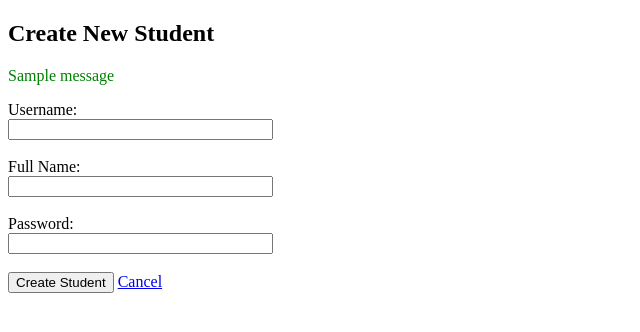
After one commit to umarshahg/SecureApp-Sprint-StudentPortal, a Flask app: page /admin/create_student in a window 1280 px wide. The commit adds this page. Shown: the top 332 px of the page, without its empty margins (0-640 px from the left). Run offline with Flask 3, Linux system fonts and the light colour scheme; the visitor is signed in with stand-in values (Sample User, id 1); one stand-in notice (Sample message) is shown.

Commit message:
Add student management: create, delete, set/reset password

```diff
--- a/app.py
+++ b/app.py
@@ -1,6 +1,6 @@
-from flask import Flask, render_template, request, redirect, session
+from flask import Flask, render_template, request, redirect, session, flash
 from flask_wtf import CSRFProtect, FlaskForm
-from wtforms import StringField, SubmitField
+from wtforms import StringField, SubmitField, PasswordField
 from wtforms.validators import DataRequired
 import sqlite3
 import os
@@ -13,130 +13,101 @@ csrf = CSRFProtect(app)
 
 DB_PATH = "portal.db"
 
-# ── DATABASE INIT ─────────────────────────────────────────────────────────────
+# ── DATABASE ──────────────────────────────────────────────────────────────────
 def get_db():
-    """Open a database connection."""
     conn = sqlite3.connect(DB_PATH)
-    conn.row_factory = sqlite3.Row   # allows dict-style access
+    conn.row_factory = sqlite3.Row
     return conn
 
 def init_db():
-    """Create tables and seed data — only runs if DB doesn't exist yet."""
     if os.path.exists(DB_PATH):
-        return  # already initialised — never overwrite existing data
+        return
 
     conn = get_db()
     c = conn.cursor()
 
-    # ── USERS TABLE
-    c.execute('''
-        CREATE TABLE IF NOT EXISTS users (
-            username TEXT PRIMARY KEY,
-            password TEXT NOT NULL,
-            role     TEXT NOT NULL
-        )
-    ''')
+    c.execute('''CREATE TABLE IF NOT EXISTS users (
+        username TEXT PRIMARY KEY,
+        password TEXT NOT NULL,
+        role     TEXT NOT NULL
+    )''')
 
-    # ── STUDENTS TABLE (result records)
-    c.execute('''
-        CREATE TABLE IF NOT EXISTS students (
-            id   INTEGER PRIMARY KEY,
-            name TEXT NOT NULL
-        )
-    ''')
+    c.execute('''CREATE TABLE IF NOT EXISTS students (
+        id   INTEGER PRIMARY KEY AUTOINCREMENT,
+        name TEXT NOT NULL
+    )''')
 
-    # ── MARKS TABLE
-    c.execute('''
-        CREATE TABLE IF NOT EXISTS marks (
-            id         INTEGER PRIMARY KEY AUTOINCREMENT,
-            student_id INTEGER NOT NULL,
-            course     TEXT NOT NULL,
-            mark       INTEGER NOT NULL,
-            FOREIGN KEY (student_id) REFERENCES students(id)
-        )
-    ''')
+    c.execute('''CREATE TABLE IF NOT EXISTS marks (
+        id         INTEGER PRIMARY KEY AUTOINCREMENT,
+        student_id INTEGER NOT NULL,
+        course     TEXT NOT NULL,
+        mark       INTEGER NOT NULL DEFAULT 0,
+        FOREIGN KEY (student_id) REFERENCES students(id)
+    )''')
 
-    # ── USER → RESULT MAPPING TABLE
-    c.execute('''
-        CREATE TABLE IF NOT EXISTS user_result_map (
-            username   TEXT PRIMARY KEY,
-            student_id INTEGER,
-            FOREIGN KEY (username) REFERENCES users(username)
-        )
-    ''')
+    c.execute('''CREATE TABLE IF NOT EXISTS user_result_map (
+        username   TEXT PRIMARY KEY,
+        student_id INTEGER,
+        FOREIGN KEY (username) REFERENCES users(username)
+    )''')
 
-    # ── SEED USERS
     seed_users = [
-        ("student1",  "pass1",  "student"),
-        ("student2",  "pass2",  "student"),
-        ("student3",  "pass3",  "student"),
-        ("student4",  "pass4",  "student"),
-        ("student5",  "pass5",  "student"),
-        ("student6",  "pass6",  "student"),
-        ("student7",  "pass7",  "student"),
-        ("student8",  "pass8",  "student"),
-        ("student9",  "pass9",  "student"),
-        ("student10", "pass10", "student"),
-        ("student11", "pass11", "student"),
-        ("student12", "pass12", "student"),
-        ("student13", "pass13", "student"),
-        ("student14", "pass14", "student"),
-        ("student15", "pass15", "student"),
-        ("student16", "pass16", "student"),
-        ("student17", "pass17", "student"),
-        ("student18", "pass18", "student"),
-        ("student19", "pass19", "student"),
-        ("student20", "pass20", "student"),
+        ("student1",  "pass1",  "student"), ("student2",  "pass2",  "student"),
+        ("student3",  "pass3",  "student"), ("student4",  "pass4",  "student"),
+        ("student5",  "pass5",  "student"), ("student6",  "pass6",  "student"),
+        ("student7",  "pass7",  "student"), ("student8",  "pass8",  "student"),
+        ("student9",  "pass9",  "student"), ("student10", "pass10", "student"),
+        ("student11", "pass11", "student"), ("student12", "pass12", "student"),
+        ("student13", "pass13", "student"), ("student14", "pass14", "student"),
+        ("student15", "pass15", "student"), ("student16", "pass16", "student"),
+        ("student17", "pass17", "student"), ("student18", "pass18", "student"),
+        ("student19", "pass19", "student"), ("student20", "pass20", "student"),
         ("admin",     "admin",  "admin"),
     ]
     c.executemany("INSERT INTO users VALUES (?,?,?)", seed_users)
 
-    # ── SEED STUDENTS & MARKS
     seed_students = [
-        (1,  "Ali"),    (2,  "Umar"),   (3,  "Sara"),   (4,  "Zara"),
-        (5,  "Ahmed"),  (6,  "Fatima"), (7,  "Hassan"), (8,  "Ayesha"),
-        (9,  "Bilal"),  (10, "Hina"),   (11, "Kamran"), (12, "Nadia"),
-        (13, "Omar"),   (14, "Sana"),   (15, "Tariq"),  (16, "Amna"),
-        (17, "Rizwan"), (18, "Madiha"), (19, "Faisal"), (20, "Rabia"),
+        (1,"Ali"),(2,"Umar"),(3,"Sara"),(4,"Zara"),(5,"Ahmed"),
+        (6,"Fatima"),(7,"Hassan"),(8,"Ayesha"),(9,"Bilal"),(10,"Hina"),
+        (11,"Kamran"),(12,"Nadia"),(13,"Omar"),(14,"Sana"),(15,"Tariq"),
+        (16,"Amna"),(17,"Rizwan"),(18,"Madiha"),(19,"Faisal"),(20,"Rabia"),
     ]
     c.executemany("INSERT INTO students VALUES (?,?)", seed_students)
 
     seed_marks = [
-        (1,  "Math", 85),  (1,  "Physics", 78),  (1,  "Chemistry", 90),  (1,  "English", 88),  (1,  "CS", 92),
-        (2,  "Math", 90),  (2,  "Physics", 82),  (2,  "Chemistry", 75),  (2,  "English", 95),  (2,  "CS", 88),
-        (3,  "Math", 72),  (3,  "Physics", 68),  (3,  "Chemistry", 80),  (3,  "English", 74),  (3,  "CS", 85),
-        (4,  "Math", 88),  (4,  "Physics", 91),  (4,  "Chemistry", 84),  (4,  "English", 79),  (4,  "CS", 93),
-        (5,  "Math", 60),  (5,  "Physics", 55),  (5,  "Chemistry", 70),  (5,  "English", 65),  (5,  "CS", 58),
-        (6,  "Math", 95),  (6,  "Physics", 89),  (6,  "Chemistry", 92),  (6,  "English", 97),  (6,  "CS", 94),
-        (7,  "Math", 77),  (7,  "Physics", 80),  (7,  "Chemistry", 73),  (7,  "English", 81),  (7,  "CS", 76),
-        (8,  "Math", 83),  (8,  "Physics", 76),  (8,  "Chemistry", 88),  (8,  "English", 90),  (8,  "CS", 82),
-        (9,  "Math", 69),  (9,  "Physics", 72),  (9,  "Chemistry", 65),  (9,  "English", 70),  (9,  "CS", 74),
-        (10, "Math", 91),  (10, "Physics", 94),  (10, "Chemistry", 89),  (10, "English", 86),  (10, "CS", 90),
-        (11, "Math", 74),  (11, "Physics", 70),  (11, "Chemistry", 77),  (11, "English", 68),  (11, "CS", 72),
-        (12, "Math", 86),  (12, "Physics", 83),  (12, "Chemistry", 81),  (12, "English", 92),  (12, "CS", 87),
-        (13, "Math", 58),  (13, "Physics", 62),  (13, "Chemistry", 55),  (13, "English", 60),  (13, "CS", 63),
-        (14, "Math", 93),  (14, "Physics", 88),  (14, "Chemistry", 95),  (14, "English", 91),  (14, "CS", 96),
-        (15, "Math", 67),  (15, "Physics", 71),  (15, "Chemistry", 64),  (15, "English", 73),  (15, "CS", 69),
-        (16, "Math", 80),  (16, "Physics", 85),  (16, "Chemistry", 78),  (16, "English", 83),  (16, "CS", 81),
-        (17, "Math", 75),  (17, "Physics", 69),  (17, "Chemistry", 82),  (17, "English", 76),  (17, "CS", 78),
-        (18, "Math", 89),  (18, "Physics", 92),  (18, "Chemistry", 86),  (18, "English", 94),  (18, "CS", 91),
-        (19, "Math", 63),  (19, "Physics", 67),  (19, "Chemistry", 61),  (19, "English", 66),  (19, "CS", 70),
-        (20, "Math", 97),  (20, "Physics", 95),  (20, "Chemistry", 98),  (20, "English", 96),  (20, "CS", 99),
+        (1,"Math",85),(1,"Physics",78),(1,"Chemistry",90),(1,"English",88),(1,"CS",92),
+        (2,"Math",90),(2,"Physics",82),(2,"Chemistry",75),(2,"English",95),(2,"CS",88),
+        (3,"Math",72),(3,"Physics",68),(3,"Chemistry",80),(3,"English",74),(3,"CS",85),
+        (4,"Math",88),(4,"Physics",91),(4,"Chemistry",84),(4,"English",79),(4,"CS",93),
+        (5,"Math",60),(5,"Physics",55),(5,"Chemistry",70),(5,"English",65),(5,"CS",58),
+        (6,"Math",95),(6,"Physics",89),(6,"Chemistry",92),(6,"English",97),(6,"CS",94),
+        (7,"Math",77),(7,"Physics",80),(7,"Chemistry",73),(7,"English",81),(7,"CS",76),
+        (8,"Math",83),(8,"Physics",76),(8,"Chemistry",88),(8,"English",90),(8,"CS",82),
+        (9,"Math",69),(9,"Physics",72),(9,"Chemistry",65),(9,"English",70),(9,"CS",74),
+        (10,"Math",91),(10,"Physics",94),(10,"Chemistry",89),(10,"English",86),(10,"CS",90),
+        (11,"Math",74),(11,"Physics",70),(11,"Chemistry",77),(11,"English",68),(11,"CS",72),
+        (12,"Math",86),(12,"Physics",83),(12,"Chemistry",81),(12,"English",92),(12,"CS",87),
+        (13,"Math",58),(13,"Physics",62),(13,"Chemistry",55),(13,"English",60),(13,"CS",63),
+        (14,"Math",93),(14,"Physics",88),(14,"Chemistry",95),(14,"English",91),(14,"CS",96),
+        (15,"Math",67),(15,"Physics",71),(15,"Chemistry",64),(15,"English",73),(15,"CS",69),
+        (16,"Math",80),(16,"Physics",85),(16,"Chemistry",78),(16,"English",83),(16,"CS",81),
+        (17,"Math",75),(17,"Physics",69),(17,"Chemistry",82),(17,"English",76),(17,"CS",78),
+        (18,"Math",89),(18,"Physics",92),(18,"Chemistry",86),(18,"English",94),(18,"CS",91),
+        (19,"Math",63),(19,"Physics",67),(19,"Chemistry",61),(19,"English",66),(19,"CS",70),
+        (20,"Math",97),(20,"Physics",95),(20,"Chemistry",98),(20,"English",96),(20,"CS",99),
     ]
-    c.executemany(
-        "INSERT INTO marks (student_id, course, mark) VALUES (?,?,?)", seed_marks
-    )
+    c.executemany("INSERT INTO marks (student_id,course,mark) VALUES (?,?,?)", seed_marks)
 
-    # ── SEED USER → RESULT MAP
     seed_map = [(f"student{i}", i) for i in range(1, 21)] + [("admin", None)]
     c.executemany("INSERT INTO user_result_map VALUES (?,?)", seed_map)
 
     conn.commit()
     conn.close()
-    print("[DB] Database initialised and seeded.")
+    print("[DB] Secure database initialised and seeded.")
 
+# ── HELPERS ───────────────────────────────────────────────────────────────────
+COURSES = ["Math", "Physics", "Chemistry", "English", "CS"]
 
-# ── HELPER: fetch all results (for dashboard) ─────────────────────────────────
 def get_all_results():
     conn = get_db()
     c = conn.cursor()
@@ -144,63 +115,75 @@ def get_all_results():
     all_results = {}
     for s in students:
         sid = str(s["id"])
-        courses_rows = c.execute(
-            "SELECT course, mark FROM marks WHERE student_id = ?", (s["id"],)
-        ).fetchall()
-        courses = {row["course"]: row["mark"] for row in courses_rows}
-        all_results[sid] = {"name": s["name"], "courses": courses}
+        rows = c.execute("SELECT course, mark FROM marks WHERE student_id=?", (s["id"],)).fetchall()
+        all_results[sid] = {"name": s["name"], "courses": {r["course"]: r["mark"] for r in rows}}
     conn.close()
     return all_results
 
-
-# ── HELPER: fetch one student's result ───────────────────────────────────────
 def get_result(student_id):
     conn = get_db()
     c = conn.cursor()
-    student = c.execute(
-        "SELECT id, name FROM students WHERE id = ?", (student_id,)
-    ).fetchone()
+    student = c.execute("SELECT id, name FROM students WHERE id=?", (student_id,)).fetchone()
     if not student:
         conn.close()
         return None
-    courses_rows = c.execute(
-        "SELECT course, mark FROM marks WHERE student_id = ?", (student_id,)
-    ).fetchall()
-    courses = {row["course"]: row["mark"] for row in courses_rows}
+    rows = c.execute("SELECT course, mark FROM marks WHERE student_id=?", (student_id,)).fetchall()
     conn.close()
-    return {"name": student["name"], "courses": courses}
+    return {"name": student["name"], "courses": {r["course"]: r["mark"] for r in rows}}
 
-
-# ── HELPER: update a mark in DB ───────────────────────────────────────────────
 def update_mark(student_id, course, mark):
     conn = get_db()
-    c = conn.cursor()
-    c.execute(
-        "UPDATE marks SET mark = ? WHERE student_id = ? AND course = ?",
-        (mark, student_id, course)
-    )
+    conn.execute("UPDATE marks SET mark=? WHERE student_id=? AND course=?", (mark, student_id, course))
     conn.commit()
     conn.close()
 
-
-# ── HELPER: get student_id for a username ────────────────────────────────────
 def get_student_id(username):
     conn = get_db()
-    c = conn.cursor()
-    row = c.execute(
-        "SELECT student_id FROM user_result_map WHERE username = ?", (username,)
-    ).fetchone()
+    row = conn.execute("SELECT student_id FROM user_result_map WHERE username=?", (username,)).fetchone()
     conn.close()
     return str(row["student_id"]) if row and row["student_id"] else None
 
+def get_user_result_map():
+    conn = get_db()
+    rows = conn.execute("SELECT username, student_id FROM user_result_map").fetchall()
+    conn.close()
+    return {r["username"]: str(r["student_id"]) if r["student_id"] else "all" for r in rows}
 
-# ── FORM ──────────────────────────────────────────────────────────────────────
+def get_all_students():
+    """Return list of (username, name, student_id) for admin panel."""
+    conn = get_db()
+    rows = conn.execute('''
+        SELECT u.username, s.name, s.id AS student_id
+        FROM users u
+        JOIN user_result_map m ON u.username = m.username
+        JOIN students s        ON s.id        = m.student_id
+        WHERE u.role = "student"
+        ORDER BY s.id
+    ''').fetchall()
+    conn.close()
+    return rows
+
+# ── FORMS ─────────────────────────────────────────────────────────────────────
 class EditForm(FlaskForm):
     marks  = StringField('Marks', validators=[DataRequired()])
     submit = SubmitField('Update')
 
+class CreateStudentForm(FlaskForm):
+    username = StringField('Username',   validators=[DataRequired()])
+    name     = StringField('Full Name',  validators=[DataRequired()])
+    password = PasswordField('Password', validators=[DataRequired()])
+    submit   = SubmitField('Create Student')
 
-# ── ROUTES ───────────────────────────────────────────────────────────────────
+class AdminSetPasswordForm(FlaskForm):
+    new_password = PasswordField('New Password', validators=[DataRequired()])
+    submit       = SubmitField('Set Password')
+
+class StudentResetPasswordForm(FlaskForm):
+    old_password = PasswordField('Current Password', validators=[DataRequired()])
+    new_password = PasswordField('New Password',     validators=[DataRequired()])
+    submit       = SubmitField('Reset Password')
+
+# ── ROUTES: AUTH ──────────────────────────────────────────────────────────────
 @app.route('/', methods=['GET', 'POST'])
 @csrf.exempt
 def login():
@@ -210,41 +193,44 @@ def login():
         password = request.form['password']
         conn = get_db()
         user = conn.execute(
-            "SELECT * FROM users WHERE username = ? AND password = ?",
-            (username, password)
+            "SELECT * FROM users WHERE username=? AND password=?", (username, password)
         ).fetchone()
         conn.close()
         if user:
             session['user'] = username
+            session['role'] = user['role']
             return redirect('/dashboard')
-        else:
-            error = "Invalid Credentials"
+        error = "Invalid Credentials"
     return render_template('login.html', error=error)
 
+@app.route('/logout')
+def logout():
+    session.clear()
+    return redirect('/')
 
+# ── ROUTES: DASHBOARD ─────────────────────────────────────────────────────────
 @app.route('/dashboard')
 def dashboard():
     if 'user' not in session:
         return redirect('/')
-    results = get_all_results()
-    # build user_result_map for template compatibility
-    user_result_map = {f"student{i}": str(i) for i in range(1, 21)}
-    user_result_map["admin"] = "all"
-    return render_template(
-        'dashboard.html',
+    results         = get_all_results()
+    user_result_map = get_user_result_map()
+    students        = get_all_students() if session.get('role') == 'admin' else []
+    return render_template('dashboard.html',
         results=results,
         user=session['user'],
-        user_result_map=user_result_map
-    )
+        role=session.get('role'),
+        user_result_map=user_result_map,
+        students=students)
 
-
+# ── ROUTES: RESULT / EDIT MARKS ───────────────────────────────────────────────
 @app.route('/result/<id>', methods=['GET', 'POST'])
 def view_result(id):
     if 'user' not in session:
         return redirect('/')
     username = session['user']
 
-    # IDOR FIX — students can only see their own result
+    # IDOR FIX
     if username != "admin" and get_student_id(username) != id:
         return "Unauthorized Access", 403
 
@@ -253,7 +239,6 @@ def view_result(id):
         return "Result not found", 404
 
     form = EditForm()
-
     if form.validate_on_submit():
         if username != "admin":
             return "Unauthorized Action", 403
@@ -266,15 +251,118 @@ def view_result(id):
 
     return render_template('result.html', data=data, form=form, user=username)
 
+# ── ROUTES: ADMIN — CREATE STUDENT ───────────────────────────────────────────
+@app.route('/admin/create_student', methods=['GET', 'POST'])
+def create_student():
+    if 'user' not in session or session.get('role') != 'admin':
+        return "Unauthorized", 403
+    form = CreateStudentForm()
+    if form.validate_on_submit():
+        username = form.username.data.strip()
+        name     = form.name.data.strip()
+        password = form.password.data.strip()
+        conn = get_db()
+        c    = conn.cursor()
+        existing = c.execute("SELECT username FROM users WHERE username=?", (username,)).fetchone()
+        if existing:
+            flash("Username already exists.", "error")
+            conn.close()
+            return render_template('create_student.html', form=form)
+        c.execute("INSERT INTO students (name) VALUES (?)", (name,))
+        student_id = c.lastrowid
+        for course in COURSES:
+            c.execute("INSERT INTO marks (student_id, course, mark) VALUES (?,?,?)",
+                      (student_id, course, 0))
+        c.execute("INSERT INTO users VALUES (?,?,?)", (username, password, "student"))
+        c.execute("INSERT INTO user_result_map VALUES (?,?)", (username, student_id))
+        conn.commit()
+        conn.close()
+        flash(f"Student '{name}' ({username}) created successfully.", "success")
+        return redirect('/dashboard')
+    return render_template('create_student.html', form=form)
 
+# ── ROUTES: ADMIN — DELETE STUDENT ───────────────────────────────────────────
+@app.route('/admin/delete_student/<username>', methods=['POST'])
+def delete_student(username):
+    if 'user' not in session or session.get('role') != 'admin':
+        return "Unauthorized", 403
+    if username == 'admin':
+        return "Cannot delete admin account", 400
+    conn = get_db()
+    c    = conn.cursor()
+    row  = c.execute("SELECT student_id FROM user_result_map WHERE username=?", (username,)).fetchone()
+    if row and row["student_id"]:
+        sid = row["student_id"]
+        c.execute("DELETE FROM marks   WHERE student_id=?", (sid,))
+        c.execute("DELETE FROM students WHERE id=?",        (sid,))
+    c.execute("DELETE FROM user_result_map WHERE username=?", (username,))
+    c.execute("DELETE FROM users           WHERE username=?", (username,))
+    conn.commit()
+    conn.close()
+    flash(f"Student '{username}' has been deleted.", "success")
+    return redirect('/dashboard')
+
+# ── ROUTES: ADMIN — SET STUDENT PASSWORD ─────────────────────────────────────
+@app.route('/admin/set_password/<username>', methods=['GET', 'POST'])
+def admin_set_password(username):
+    if 'user' not in session or session.get('role') != 'admin':
+        return "Unauthorized", 403
+    if username == 'admin':
+        return "Cannot change admin password from here", 400
+    # Verify target user exists and is a student
+    conn = get_db()
+    user = conn.execute("SELECT * FROM users WHERE username=? AND role='student'",
+                        (username,)).fetchone()
+    conn.close()
+    if not user:
+        return "Student not found", 404
+    form = AdminSetPasswordForm()
+    if form.validate_on_submit():
+        new_pw = form.new_password.data.strip()
+        conn   = get_db()
+        conn.execute("UPDATE users SET password=? WHERE username=?", (new_pw, username))
+        conn.commit()
+        conn.close()
+        flash(f"Password updated for '{username}'.", "success")
+        return redirect('/dashboard')
+    return render_template('set_password.html', form=form, target_user=username)
+
+# ── ROUTES: STUDENT — RESET OWN PASSWORD ─────────────────────────────────────
+@app.route('/reset_password', methods=['GET', 'POST'])
+def reset_password():
+    if 'user' not in session:
+        return redirect('/')
+    if session.get('role') == 'admin':
+        return "Admins cannot use this route", 403
+    username = session['user']
+    form     = StudentResetPasswordForm()
+    if form.validate_on_submit():
+        old_pw = form.old_password.data.strip()
+        new_pw = form.new_password.data.strip()
+        conn   = get_db()
+        user   = conn.execute(
+            "SELECT * FROM users WHERE username=? AND password=?", (username, old_pw)
+        ).fetchone()
+        if not user:
+            flash("Current password is incorrect.", "error")
+            conn.close()
+            return render_template('reset_password.html', form=form)
+        conn.execute("UPDATE users SET password=? WHERE username=?", (new_pw, username))
+        conn.commit()
+        conn.close()
+        flash("Password reset successfully. Please log in again.", "success")
+        session.clear()
+        return redirect('/')
+    return render_template('reset_password.html', form=form)
+
+# ── SECURITY HEADERS ──────────────────────────────────────────────────────────
 @app.after_request
 def security_headers(response):
     response.headers['X-Frame-Options'] = 'DENY'
     response.headers['Content-Security-Policy'] = "frame-ancestors 'none'"
     return response
 
-
 # ── ENTRY POINT ───────────────────────────────────────────────────────────────
 if __name__ == '__main__':
-    init_db()   # safe — skips if DB already exists
+    init_db()
     app.run(debug=True, port=5001)
--- /dev/null
+++ b/templates/create_student.html
@@ -0,0 +1,48 @@
+<!DOCTYPE html>
+<html>
+<head><title>Create Student</title></head>
+<body>
+<h2>Create New Student</h2>
+
+{% with messages = get_flashed_messages(with_categories=true) %}
+  {% for category, message in messages %}
+    <p style="color:{{ 'green' if category == 'success' else 'red' }}">{{ message }}</p>
+  {% endfor %}
+{% endwith %}
+
+{% if error %}
+  <p style="color:red">{{ error }}</p>
+{% endif %}
+
+<form method="POST">
+  {% if form %}{{ form.hidden_tag() }}{% endif %}
+
+  <label>Username:<br>
+    {% if form %}
+      {{ form.username(size=30) }}
+    {% else %}
+      <input type="text" name="username" required>
+    {% endif %}
+  </label><br><br>
+
+  <label>Full Name:<br>
+    {% if form %}
+      {{ form.name(size=30) }}
+    {% else %}
+      <input type="text" name="name" required>
+    {% endif %}
+  </label><br><br>
+
+  <label>Password:<br>
+    {% if form %}
+      {{ form.password(size=30) }}
+    {% else %}
+      <input type="password" name="password" required>
+    {% endif %}
+  </label><br><br>
+
+  <button type="submit">Create Student</button>
+  <a href="/dashboard">Cancel</a>
+</form>
+</body>
+</html>
```
Also changed, not shown: templates/dashboard.html (+117 -7 lines), templates/reset_password.html (added, +40 -0 lines), templates/set_password.html (added, +32 -0 lines).
